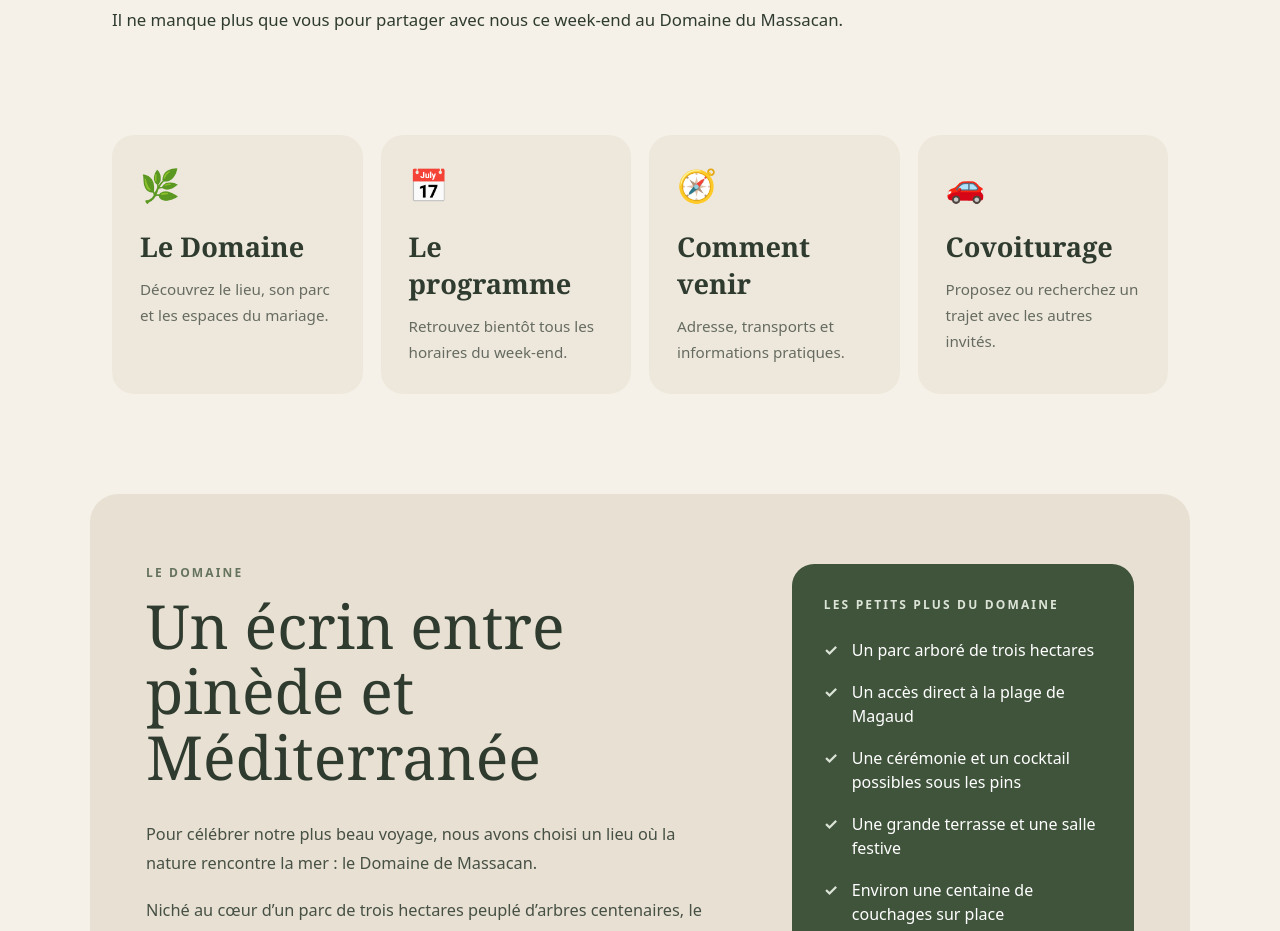
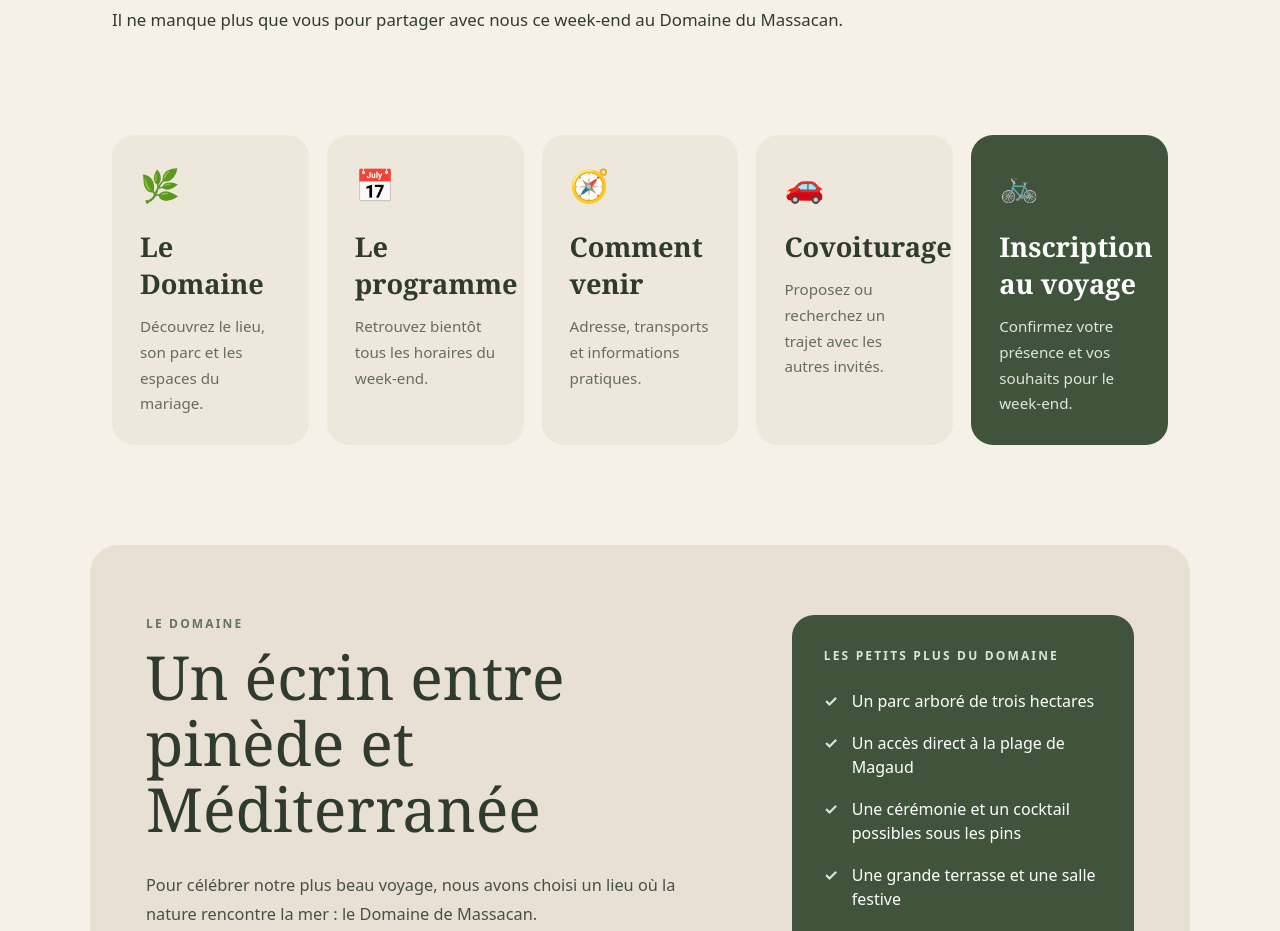
Before and after one commit to dambateo-wq/notre-plus-beau-voyage, a Next.js app in the folder mariage/: page / in a window 1280 px wide. Shown: the part 1100-2031 px from the top of the page. Built offline with nearby package versions, Linux system fonts and the light colour scheme; no server answers.

Commit message:
Amélioration de l’accès et de l’inscription

```diff
--- a/mariage/app/page.tsx
+++ b/mariage/app/page.tsx
@@ -1,5 +1,6 @@
 import WeddingSurvey from "./components/WeddingSurvey";
 import CarpoolBoard from "./components/CarpoolBoard";
+import RsvpReminder from "./components/RsvpReminder";
 
 export default function Home() {
   return (
@@ -45,6 +46,12 @@ export default function Home() {
           <span>🚗</span>
           <h3>Covoiturage</h3>
           <p>Proposez ou recherchez un trajet avec les autres invités.</p>
+        </a>
+
+        <a className="card registration-card" href="#sondage">
+          <span>🚲</span>
+          <h3>Inscription au voyage</h3>
+          <p>Confirmez votre présence et vos souhaits pour le week-end.</p>
         </a>
       </section>
 
@@ -106,6 +113,7 @@ export default function Home() {
       <CarpoolBoard />
 
       <WeddingSurvey />
+      <RsvpReminder />
 
       <footer>
         <span>Damien & Julie · 29 & 30 mai 2027</span>
```
